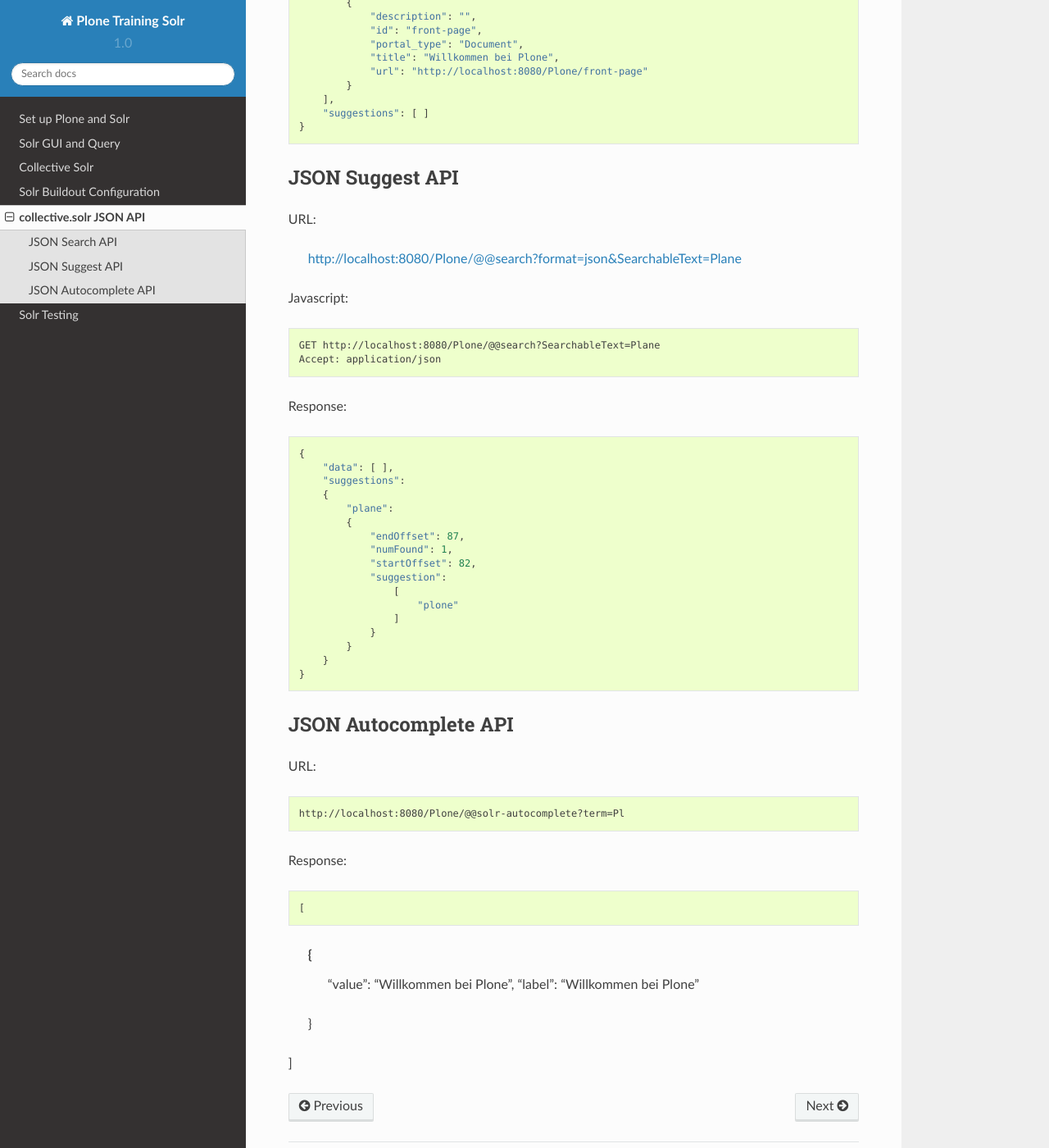
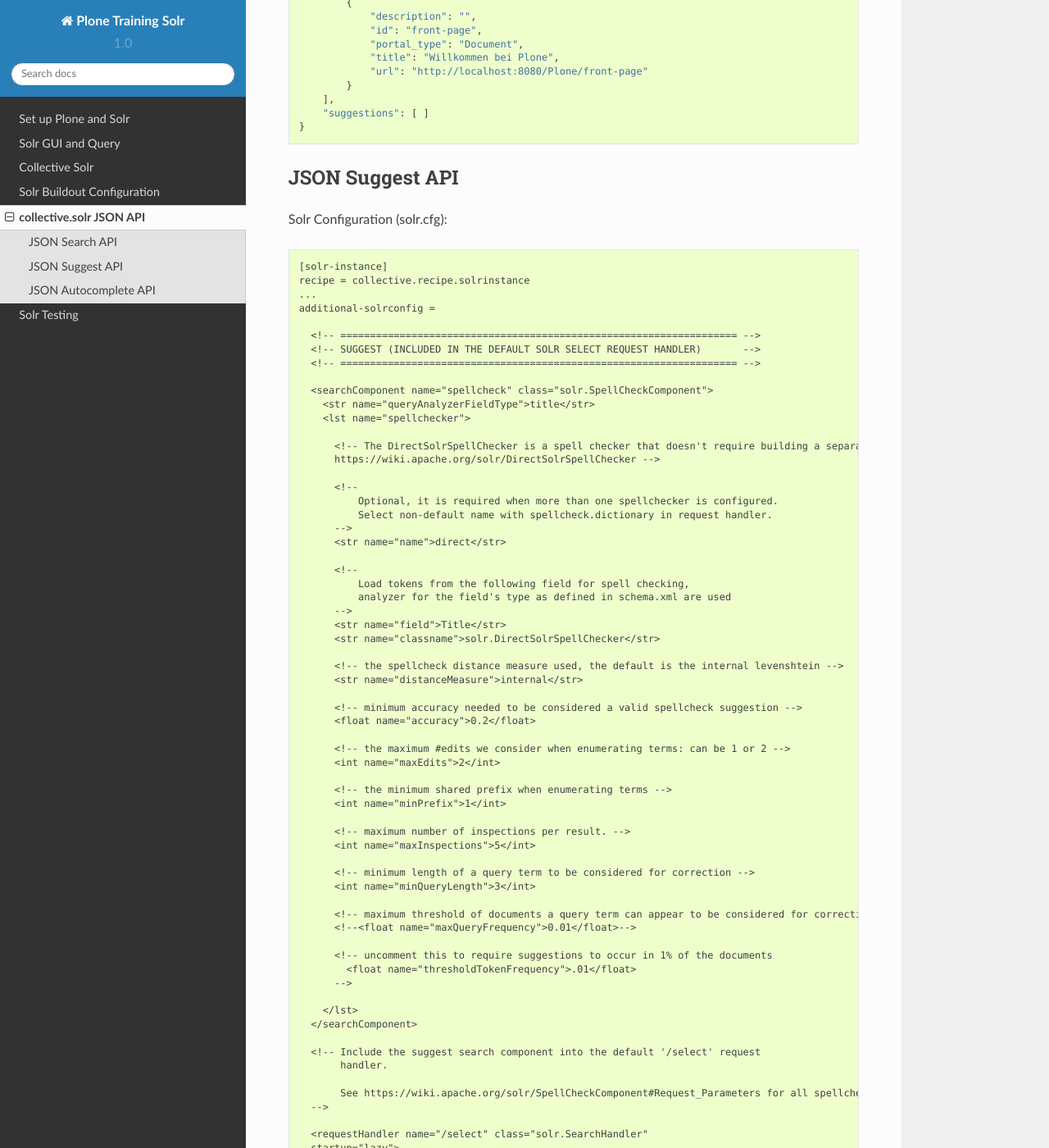
Before and after one commit to tomgross/plone-training-solr, a Sphinx documentation site: the page built from docs/source/json-api.rst, in a window 1280 px wide and 1400 px high, scrolled down 1122 px. Shown: the whole window at 82% size. Built offline with Sphinx 7.4.7 and the Read the Docs theme 2.0.0, drawn with Linux system fonts in a browser that asks for light colours; some of the changed text lies outside the part shown.

Commit message:
Add solr configuration for suggest and autocomplete to json-api.

```diff
--- a/docs/source/json-api.rst
+++ b/docs/source/json-api.rst
@@ -57,6 +57,105 @@ Response::
 JSON Suggest API
 ****************
 
+Solr Configuration (solr.cfg)::
+
+    [solr-instance]
+    recipe = collective.recipe.solrinstance
+    ...
+    additional-solrconfig =
+
+      <!-- =================================================================== -->
+      <!-- SUGGEST (INCLUDED IN THE DEFAULT SOLR SELECT REQUEST HANDLER)       -->
+      <!-- =================================================================== -->
+
+      <searchComponent name="spellcheck" class="solr.SpellCheckComponent">
+        <str name="queryAnalyzerFieldType">title</str>
+        <lst name="spellchecker">
+
+          <!-- The DirectSolrSpellChecker is a spell checker that doesn't require building a separate, parallel index in order.
+          https://wiki.apache.org/solr/DirectSolrSpellChecker -->
+
+          <!--
+              Optional, it is required when more than one spellchecker is configured.
+              Select non-default name with spellcheck.dictionary in request handler.
+          -->
+          <str name="name">direct</str>
+
+          <!--
+              Load tokens from the following field for spell checking,
+              analyzer for the field's type as defined in schema.xml are used
+          -->
+          <str name="field">Title</str>
+          <str name="classname">solr.DirectSolrSpellChecker</str>
+
+          <!-- the spellcheck distance measure used, the default is the internal levenshtein -->
+          <str name="distanceMeasure">internal</str>
+
+          <!-- minimum accuracy needed to be considered a valid spellcheck suggestion -->
+          <float name="accuracy">0.2</float>
+
+          <!-- the maximum #edits we consider when enumerating terms: can be 1 or 2 -->
+          <int name="maxEdits">2</int>
+
+          <!-- the minimum shared prefix when enumerating terms -->
+          <int name="minPrefix">1</int>
+
+          <!-- maximum number of inspections per result. -->
+          <int name="maxInspections">5</int>
+
+          <!-- minimum length of a query term to be considered for correction -->
+          <int name="minQueryLength">3</int>
+
+          <!-- maximum threshold of documents a query term can appear to be considered for correction -->
+          <!--<float name="maxQueryFrequency">0.01</float>-->
+
+          <!-- uncomment this to require suggestions to occur in 1% of the documents
+            <float name="thresholdTokenFrequency">.01</float>
+          -->
+
+        </lst>
+      </searchComponent>
+
+      <!-- Include the suggest search component into the default '/select' request
+           handler.
+
+           See https://wiki.apache.org/solr/SpellCheckComponent#Request_Parameters for all spellcheck component request parameters.
+      -->
+
+      <requestHandler name="/select" class="solr.SearchHandler"
+      startup="lazy">
+        <lst name="defaults">
+          <!-- Solr Default Select Request Handler -->
+          <str name="echoParams">explicit</str>
+          <int name="rows">500</int>
+
+          <!-- Suggest -->
+          <str name="df">Title</str>
+
+          <!-- The name of the spellchecker to use. -->
+          <str name="spellcheck.dictionary">direct</str>
+
+          <!-- Turn on or off spellcheck suggestions for this request. -->
+          <str name="spellcheck">on</str>
+
+          <!-- Provide additional information about the suggestion, such as the frequency in the index. -->
+          <str name="spellcheck.extendedResults">false</str>
+
+          <!-- The maximum number of suggestions to return. -->
+          <str name="spellcheck.count">5</str>
+
+          <!-- A collation is the original query string with the best suggestions for each term replaced in it. -->
+          <str name="spellcheck.collate">false</str>
+
+          <!-- If true, returns an expanded response format detailing collations found. -->
+          <str name="spellcheck.collateExtendedResults">false</str>
+
+        </lst>
+        <arr name="last-components">
+          <str>spellcheck</str>
+        </arr>
+      </requestHandler>
+
 URL:
 
     http://localhost:8080/Plone/@@search?format=json&SearchableText=Plane
@@ -90,6 +189,38 @@ Response::
 JSON Autocomplete API
 *********************
 
+Solr Configuration (solr.cfg)::
+
+    [solr-instance]
+    recipe = collective.recipe.solrinstance
+    ...
+    name:title_autocomplete     type:text_autocomplete indexed:true stored:true
+
+    additional-schema-config =
+      <!-- Additional field for autocomplete -->
+      <copyField source="Title" dest="title_autocomplete" />
+
+    extra-field-types =
+      <!-- Custom autocomplete filter for the autocomplete field -->
+      <fieldType class="solr.TextField" name="text_autocomplete">
+        <analyzer>
+
+          <!-- Creates tokens of characters separated by splitting on whitespace. -->
+          <tokenizer class="solr.WhitespaceTokenizerFactory"/>
+
+          <!-- Creates tokens by lowercasing all letters and dropping non-letters. -->
+          <filter class="solr.LowerCaseFilterFactory"/>
+
+          <!-- A ShingleFilter constructs shingles (token n-grams) from a token stream. In other words, it creates combinations of tokens as a single token. For example, the sentence "please divide this sentence into shingles" might be tokenized into shingles "please divide", "divide this", "this sentence", "sentence into", and "into shingles". -->
+          <filter class="solr.ShingleFilterFactory" maxShingleSize="4" outputUnigrams="true"/>
+
+          <!-- Create n-grams from the beginning edge of a input token: e.g.
+          Nigerian => "ni", "nig", "nige", "niger", "nigeri", "nigeria", "nigeria", "nigerian" -->
+          <filter class="solr.EdgeNGramFilterFactory" maxGramSize="20" minGramSize="2"/>
+
+         </analyzer>
+      </fieldType>
+
 URL::
 
   http://localhost:8080/Plone/@@solr-autocomplete?term=Pl
```
